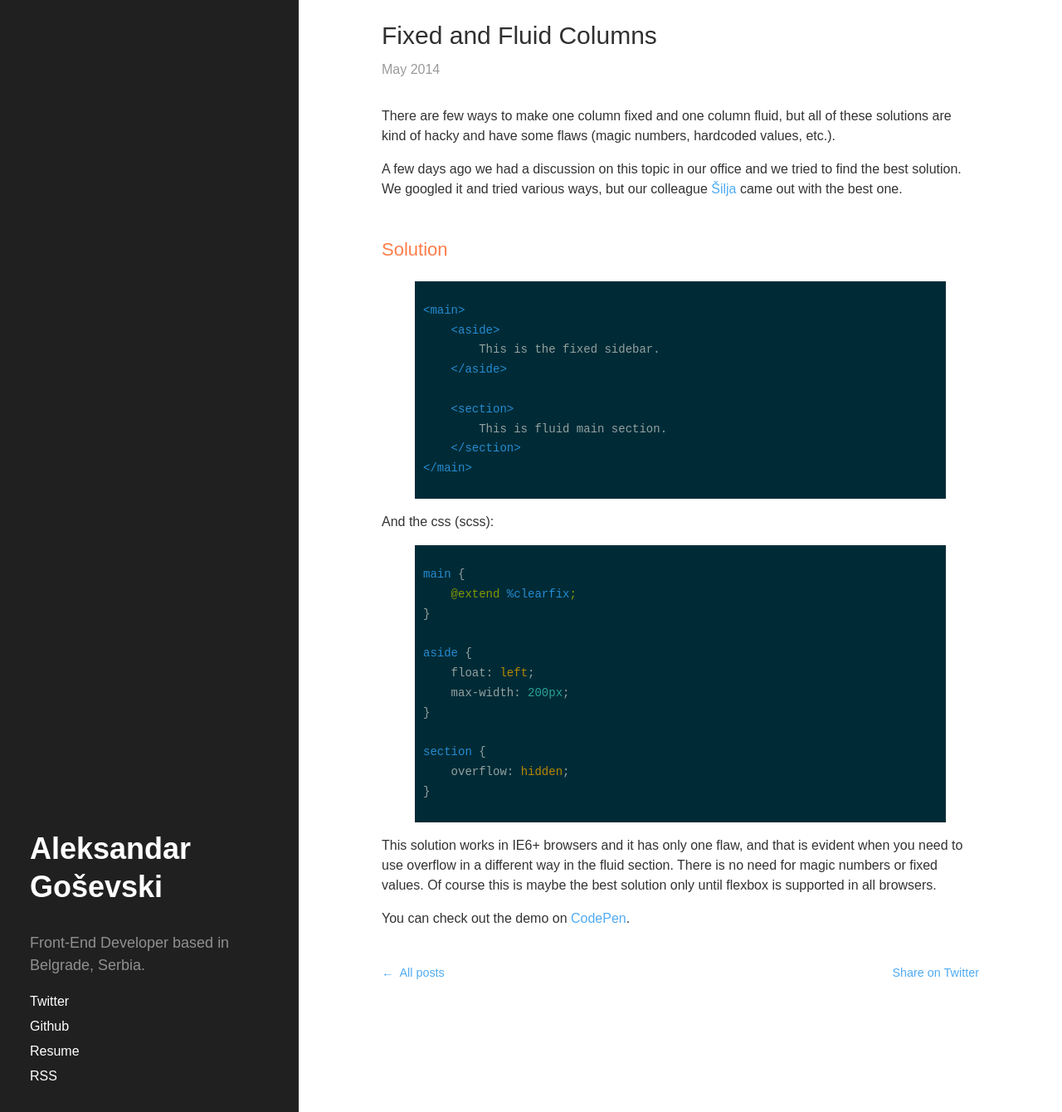
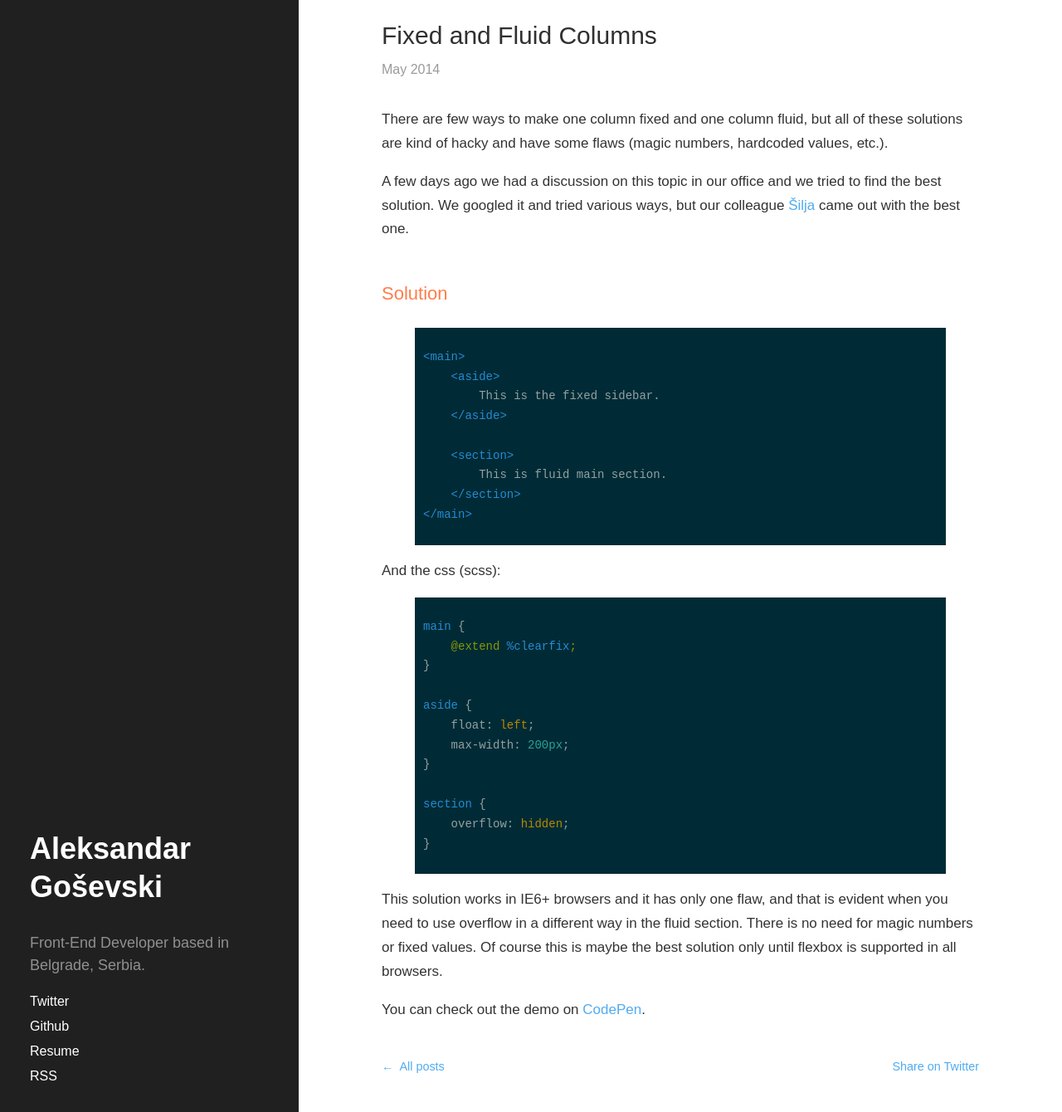
Before and after one commit to goschevski/goschevski.github.com, a Jekyll site: the page built from _posts/2014-05-02-fixed-and-fluid-columns.md, in a window 1280 px wide and 1340 px high. Shown: the whole window at 83% size. Built offline with Jekyll 4.4.1, drawn with Linux system fonts in a browser that asks for light colours; some web fonts are replaced.

Commit message:
Small typography changes

```diff
--- a/_sass/modules/base/_typography.scss
+++ b/_sass/modules/base/_typography.scss
@@ -47,6 +47,8 @@ blockquote {
 p > code {
     font-size: 0.9em;
     color: #999;
+    background: #eee;
+    padding: 5px;
 }
 
 .highlight {
--- a/_sass/modules/post/_post.scss
+++ b/_sass/modules/post/_post.scss
@@ -5,6 +5,8 @@
 
     .post-content {
         margin-top: 2em;
+        font-size: rem(17px);
+        line-height: 1.7;
     }
 
     .post-footer {
```
